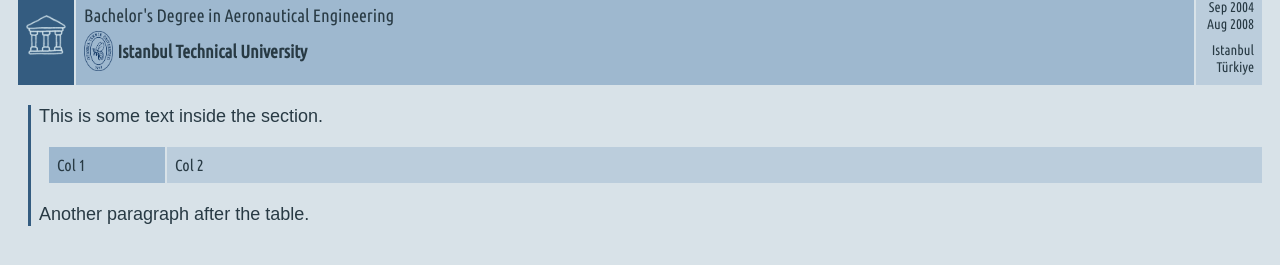
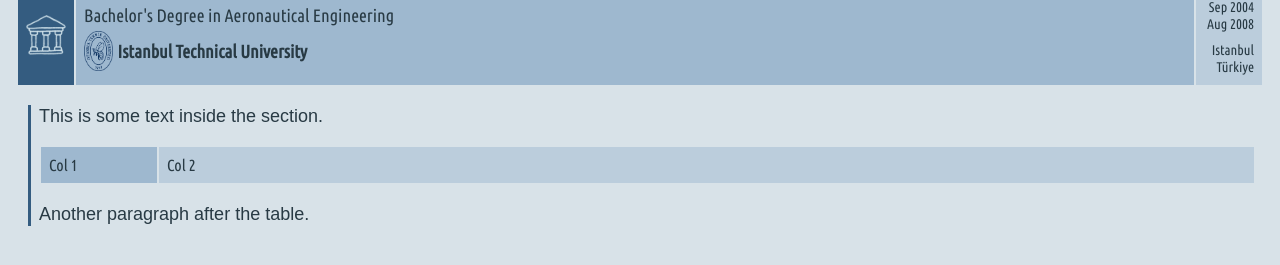
Before and after one commit to acrossfields/idilsezer, a Jekyll site: the page built from en/background.md, in a window 1280 px wide. Shown: the part 178-443 px from the top of the page. Built offline with Jekyll 4.4.1, drawn with Linux system fonts in a browser that asks for light colours; some web fonts are replaced.

Commit message:
Update style.scss

```diff
--- a/assets/css/style.scss
+++ b/assets/css/style.scss
@@ -164,6 +164,16 @@ table {
   font-size: 14px;
 }
 
+.bg-indented {
+  border-left: 3px solid #345c80;
+  margin-left: 20px;
+  padding-left: 8px;
+}
+
+.bg-indented table {
+  margin-left: 0;
+}
+
 .table-bgsub {
   border: none;
 }
@@ -187,9 +197,3 @@ table {
   font-family: 'Ubuntu Condensed', sans-serif;
   font-size: 16px;
 }
-
-.bg-indented {
-  border-left: 3px solid #345c80;
-  margin-left: 20px;
-  padding-left: 8px;
-}
```
